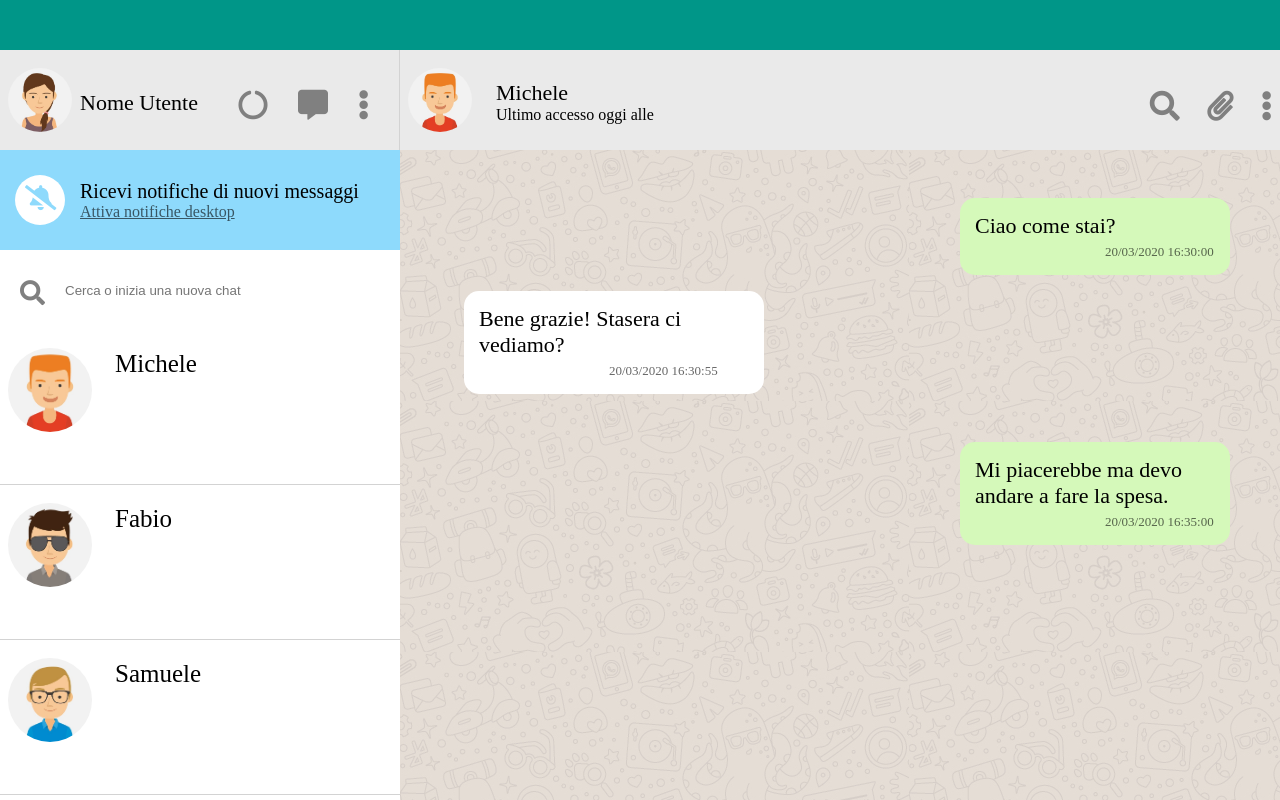
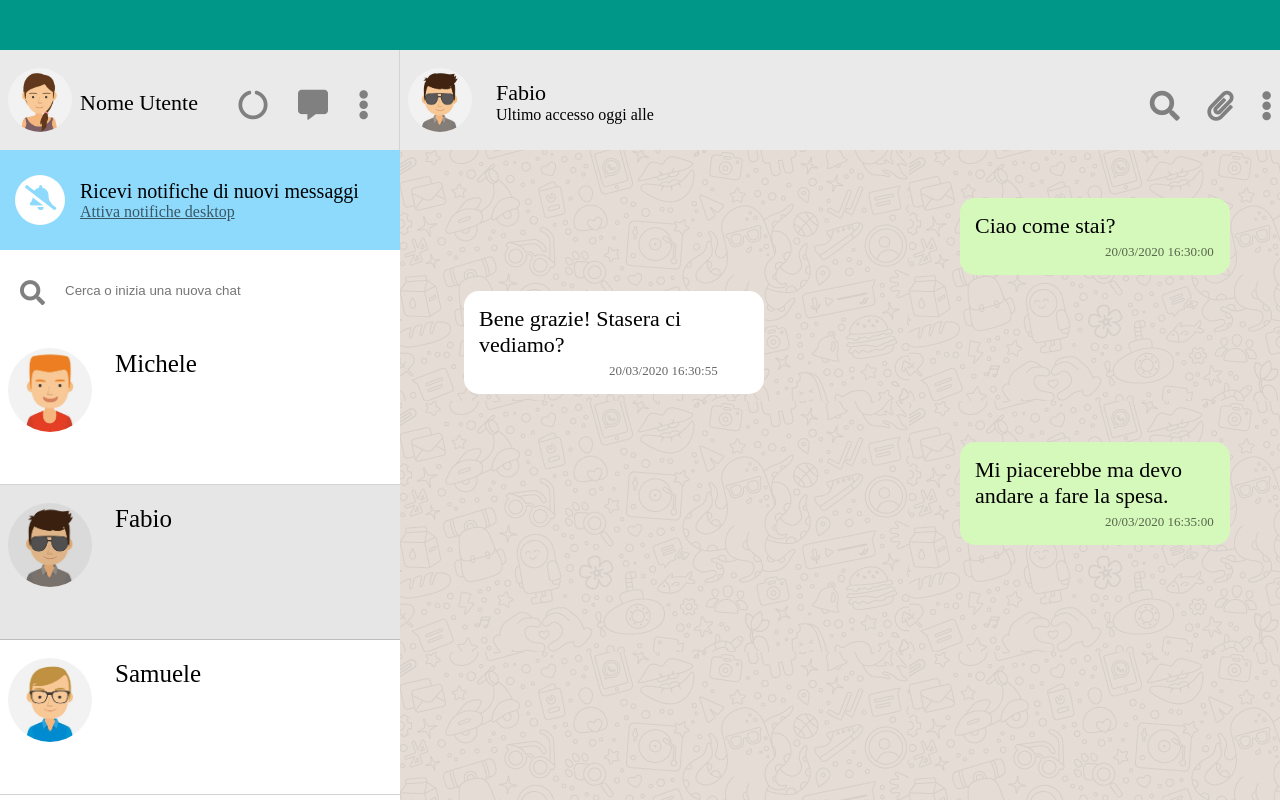
Before and after one commit to Emanuele117/vue-boolzapp, a plain HTML site: page Milestone2/index.html in a window 1280 px wide. Both pictures are taken after a click on the element "Michele". Shown: the top 800 px of the page. Drawn offline with nearby package versions, Linux system fonts and the light colour scheme.

Commit message:
Milestone2 completata

```diff
--- a/Milestone2/assets/app.js
+++ b/Milestone2/assets/app.js
@@ -104,7 +104,7 @@ const app = new Vue({
             return classeMessaggio
         },
         visibile(index) {
-            this.attiva = +1
+            this.attiva++
         }
     }
 })
--- a/Milestone2/assets/style.css
+++ b/Milestone2/assets/style.css
@@ -252,3 +252,7 @@ body {
     margin-top: 1rem;
     margin-left: 4rem;
 }
+
+.active {
+    filter: brightness(0.9);
+}
--- a/Milestone2/index.html
+++ b/Milestone2/index.html
@@ -31,7 +31,7 @@
                 <input type="text" placeholder="Cerca o inizia una nuova chat" class="input">
             </div>
             <div class="users">
-                <div @click="visibile" class="user1" v-for= "contact in contacts">
+                <div @click="visibile" class="user1" v-for= "(contact,index) in contacts"  :class="index === attiva ? 'active' : '' ">
                     <img :src="contact.avatar" class="avatar">
                     <p class="name">{{contact.name}}</p>
                 </div>
@@ -39,9 +39,9 @@
         </div>
         <div class="main">
             <div class="user">
-                <img src="./assets/img/avatar_1.jpg" class="myAvatar">
-                <div class="paragrafi-user">
-                    <p class="p-user">Michele</p>
+                <img :src="contacts[attiva].avatar" class="myAvatar">
+                <div class="paragrafi-user"  >
+                    <p class="p-user">{{contacts[attiva].name}}</p>
                     <p class="access">Ultimo accesso oggi alle</p>
                 </div>
                 <div class="user-icons">
```
